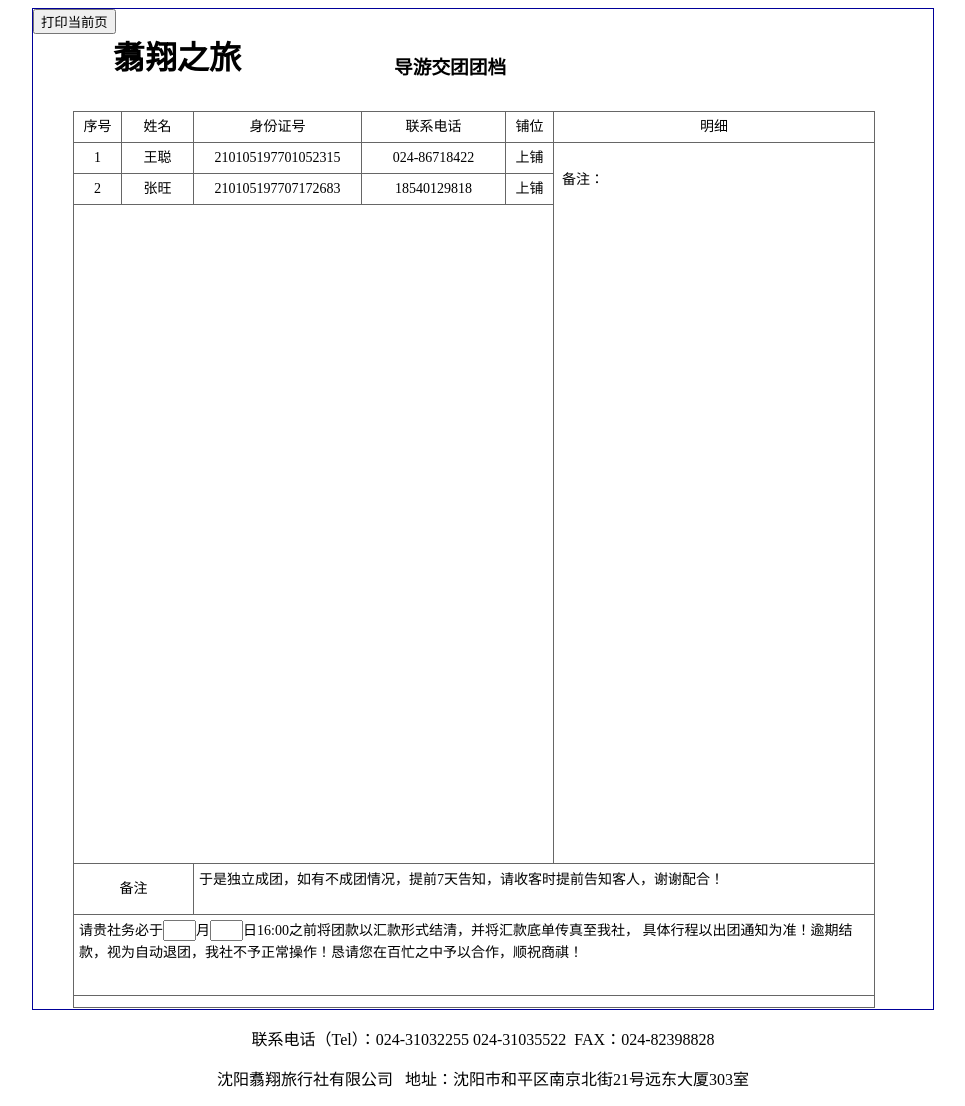
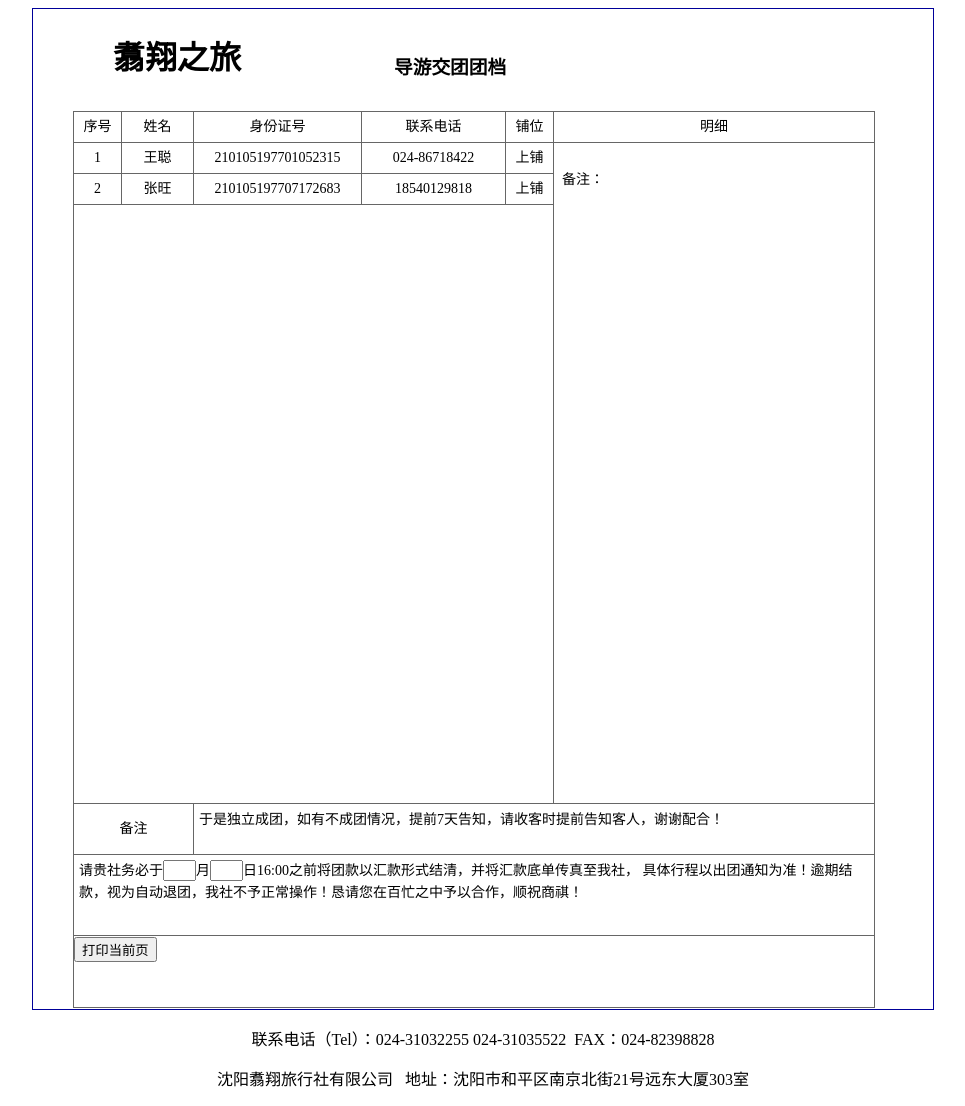
Before and after one commit to cactusboy/lyoa, a Django app: page /tour_doc/4/ in a window 1280 px wide. Shown: the whole page, without its empty margins (157-1122 px from the left). Run offline with Django 3.2, Linux system fonts and the light colour scheme; a user stored in the database is signed in; data comes from the database, SQL or seed files in the repository; both versions use the stored data as it was after the commit; some libraries are stand-ins or nearby versions.

Commit message:
布局完成

```diff
--- a/templates/learning_logs/topic.html
+++ b/templates/learning_logs/topic.html
@@ -63,7 +63,7 @@
     </style>
 </head>
 {% block header %}
-    <h2 style="height: 80px">{{ topic }}</h2>
+    <h2 style="height: 80px; text-align: center">{{ topic }}</h2>
 
 {% endblock header %}
 
--- a/templates/learning_logs/tour_docid.html
+++ b/templates/learning_logs/tour_docid.html
@@ -1,8 +1,11 @@
 {% load staticfiles %}
+
 <!DOCTYPE html>
 <html>
 <head>
+
     <meta charset="utf-8"/>
+
     <title>导游交团文档</title>
     <link rel="stylesheet" href="{% static 'learning_logs/css/style_tour.css' %}"/>
     <style>
@@ -130,12 +133,11 @@
                 </div>
                 <div class="line-b">明细</div>
             </div>
-            <div class="row-b" style="height: 720px">
-                <div class="line-a" style="height: 720px">
+            <div class="row-b" style="height: 660px">
+                <div class="line-a" style="height: 660px">
                     <div class="table-data" id="TABLE_DATA"></div>
-
                 </div>
-                <div class="line-b" style="height: 720px">
+                <div class="line-b" style="height: 660px">
                     <!---->
                     <div style="padding:8px">
                         <p id="input1" contenteditable="true" style="word-break:break-all;">备注：</p>
@@ -158,9 +160,11 @@
                 请贵社务必于<input type="text" size="1">月<input type="text" size="1">日16:00之前将团款以汇款形式结清，并将汇款底单传真至我社，
                 具体行程以出团通知为准！逾期结款，视为自动退团，我社不予正常操作！恳请您在百忙之中予以合作，顺祝商祺！
             </div>
+                        <input type="button" name="button" id="button" class="noprint btn btn-primary" value="打印当前页" onclick="printpage()"/>
+
         </div>
     </div>
-    <input type="button" name="button" id="button" class="noprint" value="打印当前页" onclick="printpage()"/>
+
 
     <!--把数据动态输出到这里-->
     <table id="SOURCE_DATA" style="display:none;">
```
Also changed, not shown: templates/learning_logs/topics.html (+4 -4 lines), db.sqlite3.
